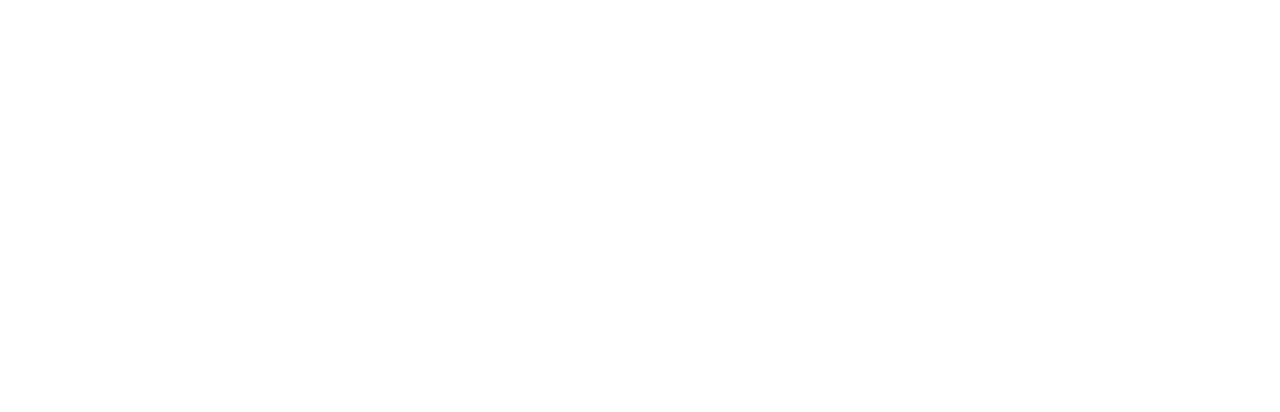
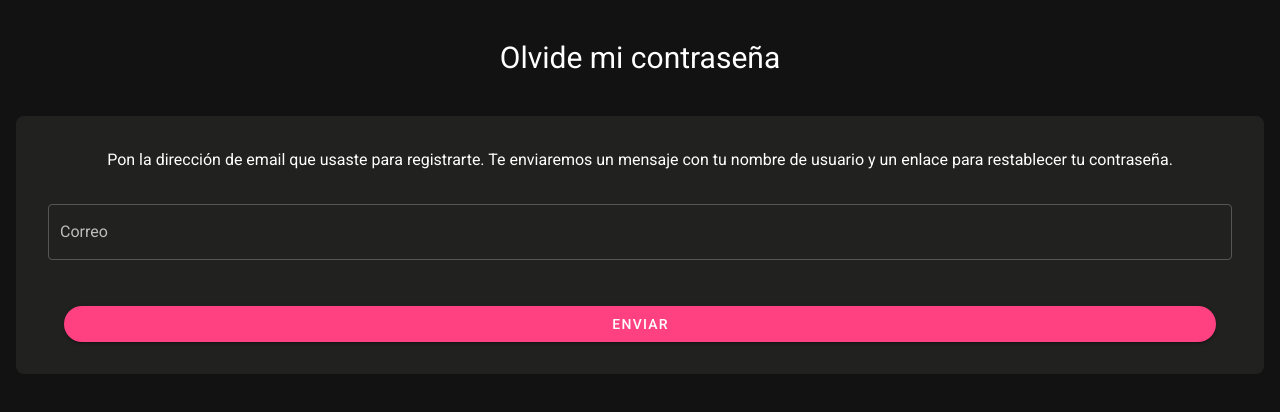
Before and after one commit to hdev07/App-Musion, a Nuxt app: page /reset-password in a window 1280 px wide. Before the commit this address had no page. Shown: the top 412 px of the page. Built offline with nearby package versions, Linux system fonts and the light colour scheme; what vue-device-detector-js, vuesax would draw is missing.

Commit message:
Add view reset password

```diff
--- a/components/auth/loginForm.vue
+++ b/components/auth/loginForm.vue
@@ -41,7 +41,11 @@
           </div>
           <div class="flex justify-center">
             <p class="text-sm">Forgotton your pasword?</p>
-            <a href="#" class="text-sm underline pl-1">Reset password</a>
+            <a
+              href="https://app.musion.day/reset-password"
+              class="text-sm underline pl-1"
+              >Reset password</a
+            >
           </div>
           <v-divider class="mx-2"> Or Sign Up with </v-divider>
           <SocialForm class="mt-8" />
--- /dev/null
+++ b/components/auth/resetPassword.vue
@@ -0,0 +1,178 @@
+<template>
+  <div class="h-screen">
+    <div v-if="tokenParams === undefined">
+      <div class="">
+        <p class="text-center text-3xl py-2 my-8">Olvide mi contraseña</p>
+      </div>
+      <div v-if="!sendLink" class="rounded-lg bg-secondary py-6 px-4 m-4">
+        <p class="text-center py-2 mx-2">
+          Pon la dirección de email que usaste para registrarte. Te enviaremos
+          un mensaje con tu nombre de usuario y un enlace para restablecer tu
+          contraseña.
+        </p>
+        <div>
+          <v-form ref="form" v-model="valid" lazy-validation>
+            <div class="mx-4 py-2 text-center">
+              <v-text-field
+                v-model="email"
+                :rules="emailRules"
+                type="email"
+                label="Correo"
+                required
+                outlined
+              />
+            </div>
+            <div class="mx-8 my-2">
+              <v-btn
+                :disabled="!valid"
+                color="primary"
+                class="mr-4"
+                block
+                fill
+                rounded
+                @click="validFormEmail()"
+              >
+                Enviar
+              </v-btn>
+            </div>
+          </v-form>
+        </div>
+      </div>
+      <div v-if="sendLink" class="rounded-lg bg-secondary py-6 px-4 m-4">
+        <p class="text-center py-2 mx-2">
+          Te hemos enviado un mensaje. Solo tienes que seguir las instrucciones
+          para restablecer tu contraseña.
+        </p>
+      </div>
+    </div>
+    <div v-else>
+      <div class="">
+        <p class="text-center text-3xl py-2 my-8">Restablecer mi contraseña</p>
+      </div>
+      <div
+        v-if="!sendNewPassword"
+        class="rounded-lg bg-secondary py-6 px-4 m-4"
+      >
+        <p class="text-center py-2 mx-2"></p>
+        <div>
+          <v-form ref="form" v-model="valid" lazy-validation>
+            <div class="mx-4 py-2 text-center">
+              <v-text-field
+                v-model="password"
+                :rules="passwordRules"
+                type="password"
+                label="Contraseña"
+                outlined
+              />
+              <v-text-field
+                v-model="rePassword"
+                :rules="rePasswordRules"
+                type="password"
+                label="Confirma contraseña"
+                outlined
+              />
+            </div>
+            <div class="mx-8 my-2">
+              <v-btn
+                :disabled="!valid"
+                color="primary"
+                class="mr-4"
+                block
+                fill
+                rounded
+                @click="validFormPass()"
+              >
+                Enviar
+              </v-btn>
+            </div>
+          </v-form>
+        </div>
+      </div>
+      <div v-if="sendLink" class="rounded-lg bg-secondary py-6 px-4 m-4">
+        <p class="text-center py-2 mx-2">Ve a iniciar sesion.</p>
+      </div>
+    </div>
+  </div>
+</template>
+
+<script>
+export default {
+  name: "reset-password-form",
+  data() {
+    return {
+      tokenParams: "",
+      sendLink: false,
+      sendNewPassword: false,
+      valid: true,
+      email: "",
+      emailRules: [
+        (v) => !!v || "Correo es requerido",
+        (v) => /.+@.+\..+/.test(v) || "Correo no valido",
+      ],
+      password: "",
+      passwordRules: [
+        (v) => !!v || "Contraseña es requerida",
+        (v) =>
+          /^.{8,}$/.test(v) || "La contraseña debe tener al menos 8 caracteres",
+      ],
+      rePassword: "",
+      rePasswordRules: [
+        (v) => !!v || "Las contraseñas no coinciden",
+        (v) => v === this.password || "Las contraseñas no coinciden",
+      ],
+    };
+  },
+  mounted() {
+    this.tokenParams = this.$route.query.token;
+  },
+  methods: {
+    async validFormEmail() {
+      const valid = await this.$refs.form.validate();
+      if (valid) return this.requestResetPasssword();
+    },
+    async validFormPass() {
+      const valid = await this.$refs.form.validate();
+      if (valid) return this.resetPasssword();
+    },
+    async requestResetPasssword() {
+      try {
+        const body = {
+          email: this.email,
+        };
+        const { data } = await this.$axios.post(
+          "/auth/reset-password/request",
+          body
+        );
+        this.sendLink = true;
+        this.showSuccessAlert(data.msg, 5000);
+      } catch (error) {
+        this.returnErrorAlert(error);
+      } finally {
+        this.resetForm();
+      }
+    },
+
+    async resetPasssword() {
+      try {
+        const body = {
+          token: this.tokenParams,
+          password: this.password,
+        };
+        const { data } = await this.$axios.post("/auth/reset-password/", body);
+        this.sendNewPassword = true;
+        this.showSuccessAlert(data.msg, 5000);
+      } catch (error) {
+        this.returnErrorAlert(error);
+      } finally {
+        this.resetForm();
+      }
+    },
+
+    resetForm() {
+      this.$refs.form.reset();
+    },
+  },
+};
+</script>
+
+<style></style>
--- /dev/null
+++ b/pages/reset-password.vue
@@ -0,0 +1,13 @@
+<template>
+  <div>
+    <ResetPassword />
+  </div>
+</template>
+<script>
+import ResetPassword from "../components/auth/resetPassword.vue";
+
+export default {
+  layout: "empty",
+  components: { ResetPassword },
+};
+</script>
```
